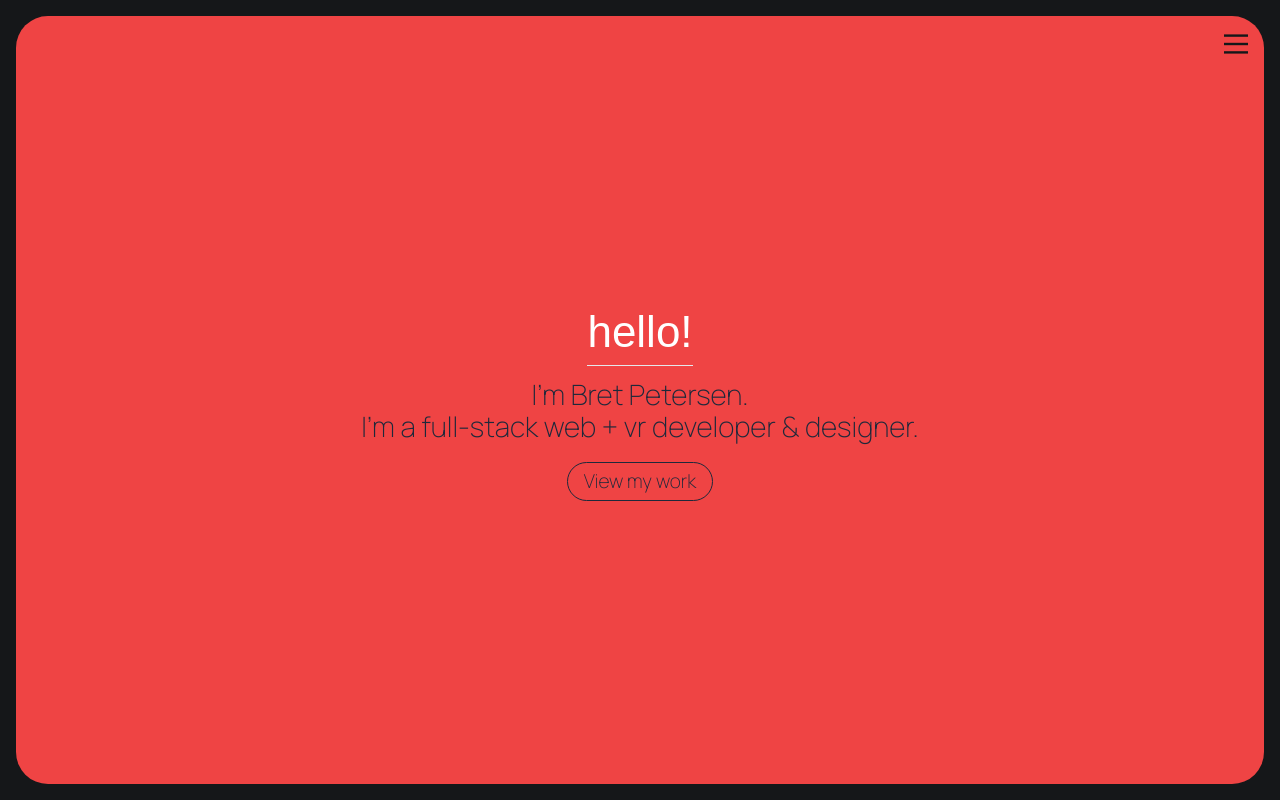
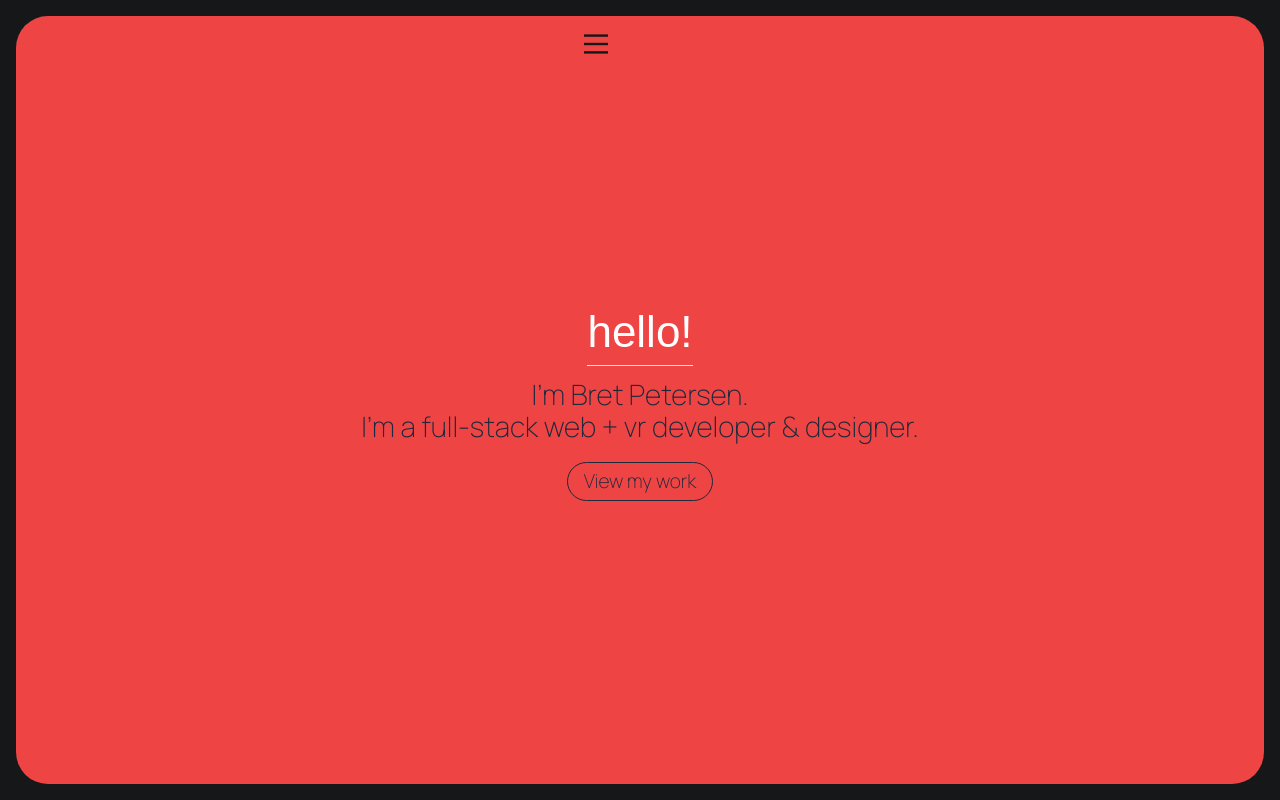
Before and after one commit to bretpeters3n/dev-portfolio-v2, a Next.js app: page / in a window 1280 px wide. Shown: the top 800 px of the page. Built offline with nearby package versions, Linux system fonts and the light colour scheme; a web font is replaced by a local one.

Commit message:
Change to spark gh-pages

```diff
--- a/css/Nav.css
+++ b/css/Nav.css
@@ -1,5 +1,5 @@
 nav {
-  width: 100%;
+  width: 50vw;
   height: 50vh;
   display: flex;
   flex-direction: column;
```
